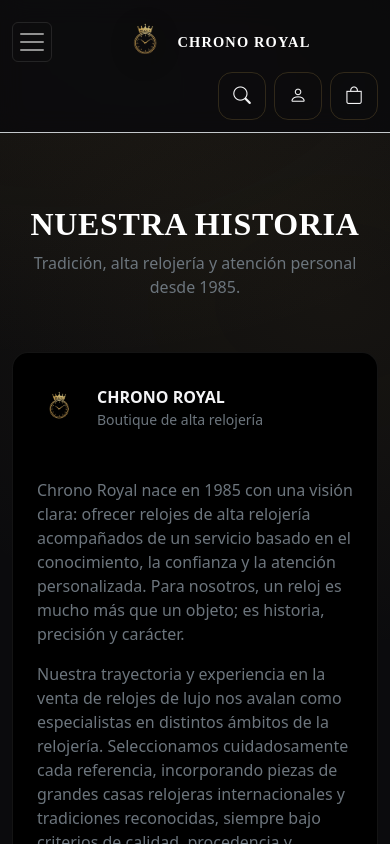
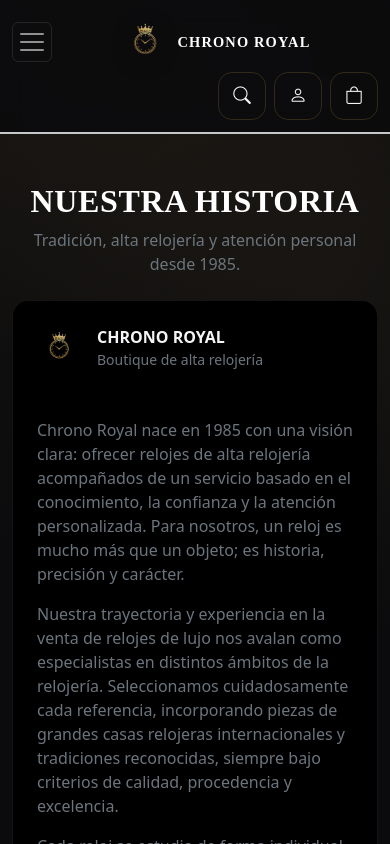
Before and after one commit to IvanL07/web-chrono-royal-DAWA-EquipoIvanJairoJavi, an Angular app: page /sobre-nosotros in a window 390 px wide. Shown: the top 844 px of the page. Built offline with nearby package versions, Linux system fonts and the light colour scheme.

Commit message:
Fix Margenes y separacion titulos Contacto y Sobre-nosotros

```diff
--- a/src/app/componentes/contacto/contacto.component.html
+++ b/src/app/componentes/contacto/contacto.component.html
@@ -1,10 +1,16 @@
-<div class="container cr-contact-page">
+<main class="min-vh-100 py-5 border-top border-secondary-subtle">
+
   <header class="text-center">
     <div class="container">
       <h1 class="cr-display text-white text-uppercase">Contacto</h1>
       <p class="text-secondary mb-0">Nuestro equipo de asesores está a tu disposición.</p>
     </div>
+
+    <br>
   </header>
+
+  <section class="pb-5">
+    <div class="container">
 
   <div class="row g-5 px-2 px-md-3 px-lg-4">
     <div class="col-12 col-lg-7">
@@ -189,3 +195,6 @@
     </div>
   </div>
 </div>
+</section>
+
+</main>
--- a/src/app/componentes/sobre-nosotros/sobre-nosotros.component.css
+++ b/src/app/componentes/sobre-nosotros/sobre-nosotros.component.css
@@ -22,38 +22,3 @@
 .cr-surface {
   background: #000 !important;
 }
-
-/* =========================================================
-   ESPACIADO NUESTRA HISTORIA
-========================================================= */
-
-main {
-  padding-top: 3.5rem;
-  padding-bottom: 5rem;
-}
-
-main header {
-  padding-top: 2.5rem !important;
-  padding-bottom: 2.8rem !important;
-  margin-top: 0 !important;
-}
-
-main section {
-  padding-top: 0.5rem;
-}
-
-.cr-brand-block {
-  padding-top: 4rem !important;
-  padding-bottom: 4rem !important;
-}
-
-@media (max-width: 768px) {
-  main {
-    padding-top: 2rem;
-  }
-
-  .cr-brand-block {
-    padding-top: 2rem !important;
-    padding-bottom: 2rem !important;
-  }
-}
--- a/src/app/componentes/sobre-nosotros/sobre-nosotros.component.html
+++ b/src/app/componentes/sobre-nosotros/sobre-nosotros.component.html
@@ -1,4 +1,4 @@
-<main>
+<main class="min-vh-100 py-5 border-top border-secondary-subtle">
 
   <!-- HERO -->
   <header class="text-center">
@@ -8,6 +8,7 @@
         Tradición, alta relojería y atención personal desde 1985.
       </p>
     </div>
+    <br>
   </header>
 
   <!-- CONTENIDO -->
--- a/src/styles.css
+++ b/src/styles.css
@@ -327,3 +327,16 @@
   z-index: 1090;
   width: min(520px, calc(100% - 32px));
 }
+
+/* =========================================================
+   CALCO ESPACIADO COLECCIONES / CONTACTO / SOBRE NOSOTROS
+========================================================= */
+
+main.min-vh-100.py-5.border-top.border-secondary-subtle > header.text-center {
+  margin-top: 0 !important;
+  margin-bottom: 0 !important;
+}
+
+main.min-vh-100.py-5.border-top.border-secondary-subtle > section.pb-5 {
+  padding-top: 0 !important;
+}
```
